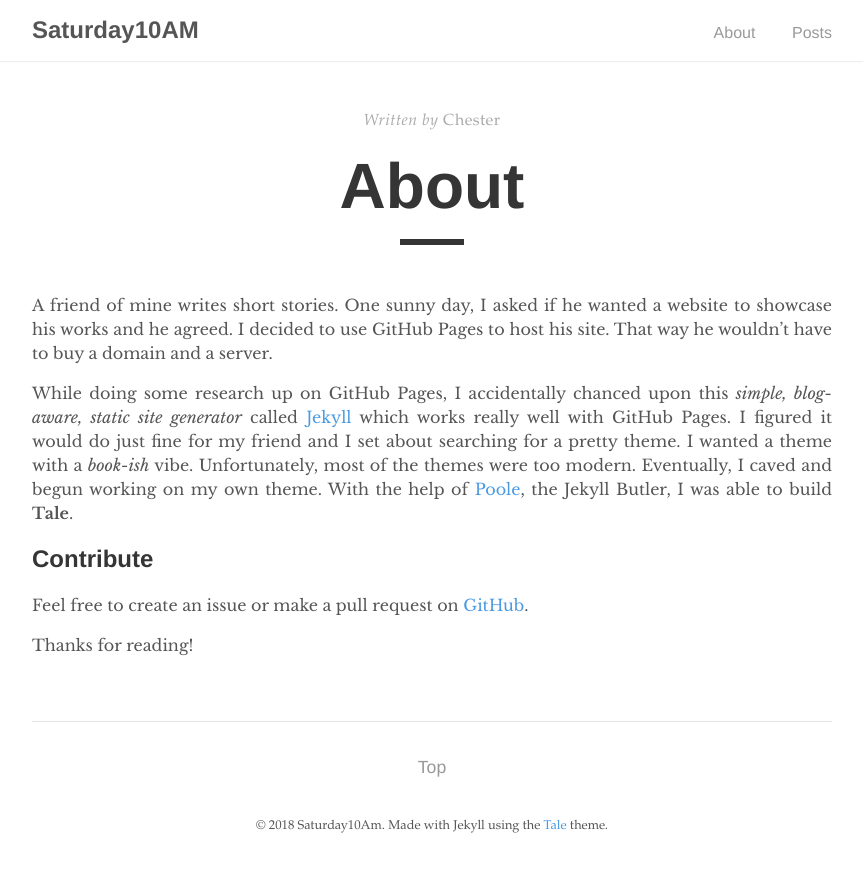
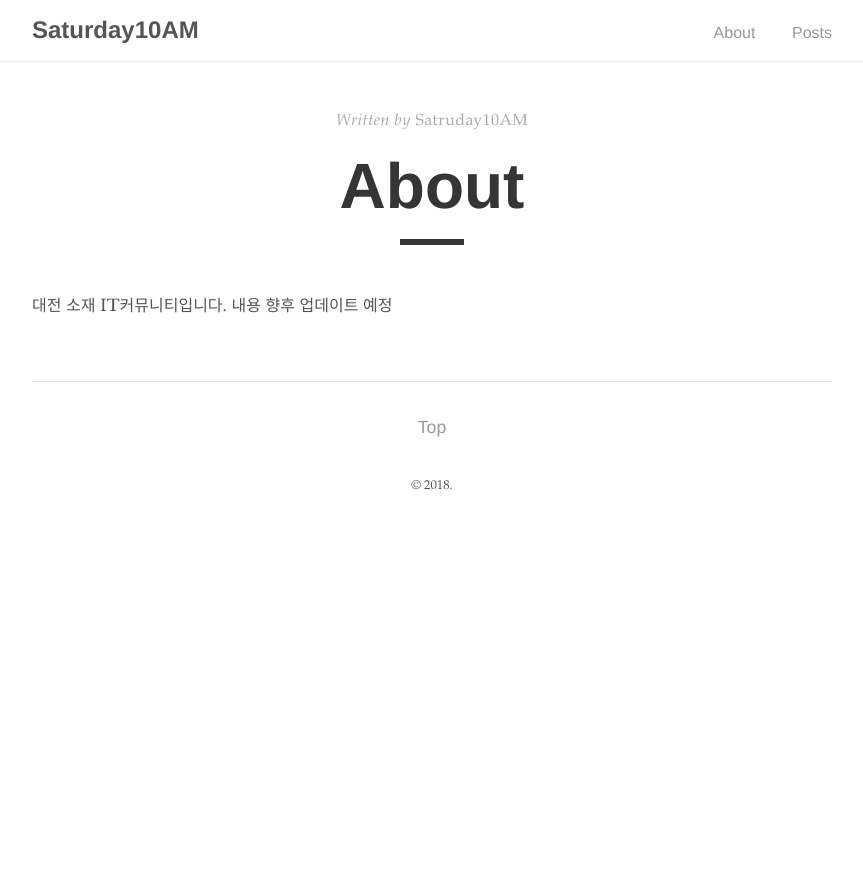
Before and after one commit to Digoro/saturday10am, a Jekyll site: the page built from about.md, in a window 1280 px wide. Shown: the top 872 px of the page, without its empty margins (208-1071 px from the left). Built offline with Jekyll 4.4.1, drawn with Linux system fonts in a browser that asks for light colours.

Commit message:
어바웃, 푸터 수정

```diff
--- a/_layouts/default.html
+++ b/_layouts/default.html
@@ -22,7 +22,7 @@
 
     <footer>
       <span>
-        &copy; <time datetime="{{ site.time }}">{{ site.time | date: '%Y' }}</time> {{ site.author.name }}. Made with Jekyll using the <a href="https://github.com/chesterhow/tale/">Tale</a> theme.
+        &copy; <time datetime="{{ site.time }}">{{ site.time | date: '%Y' }}</time>.
       </span>
     </footer>
   </body>
--- a/about.md
+++ b/about.md
@@ -1,15 +1,8 @@
 ---
 layout: post
 title: "About"
-author: "Chester"
+author: "Satruday10AM"
 permalink: /about/
 ---
 
-A friend of mine writes short stories. One sunny day, I asked if he wanted a website to showcase his works and he agreed. I decided to use GitHub Pages to host his site. That way he wouldn't have to buy a domain and a server.
-
-While doing some research up on GitHub Pages, I accidentally chanced upon this _simple, blog-aware, static site generator_ called [Jekyll](https://jekyllrb.com/) which works really well with GitHub Pages. I figured it would do just fine for my friend and I set about searching for a pretty theme. I wanted a theme with a _book-ish_ vibe. Unfortunately, most of the themes were too modern. Eventually, I caved and begun working on my own theme. With the help of [Poole](https://github.com/poole/poole), the Jekyll Butler, I was able to build **Tale**.
-
-## Contribute
-Feel free to create an issue or make a pull request on [GitHub](https://github.com/chesterhow/tale).
-
-Thanks for reading!
+대전 소재 IT커뮤니티입니다. 내용 향후 업데이트 예정
```
